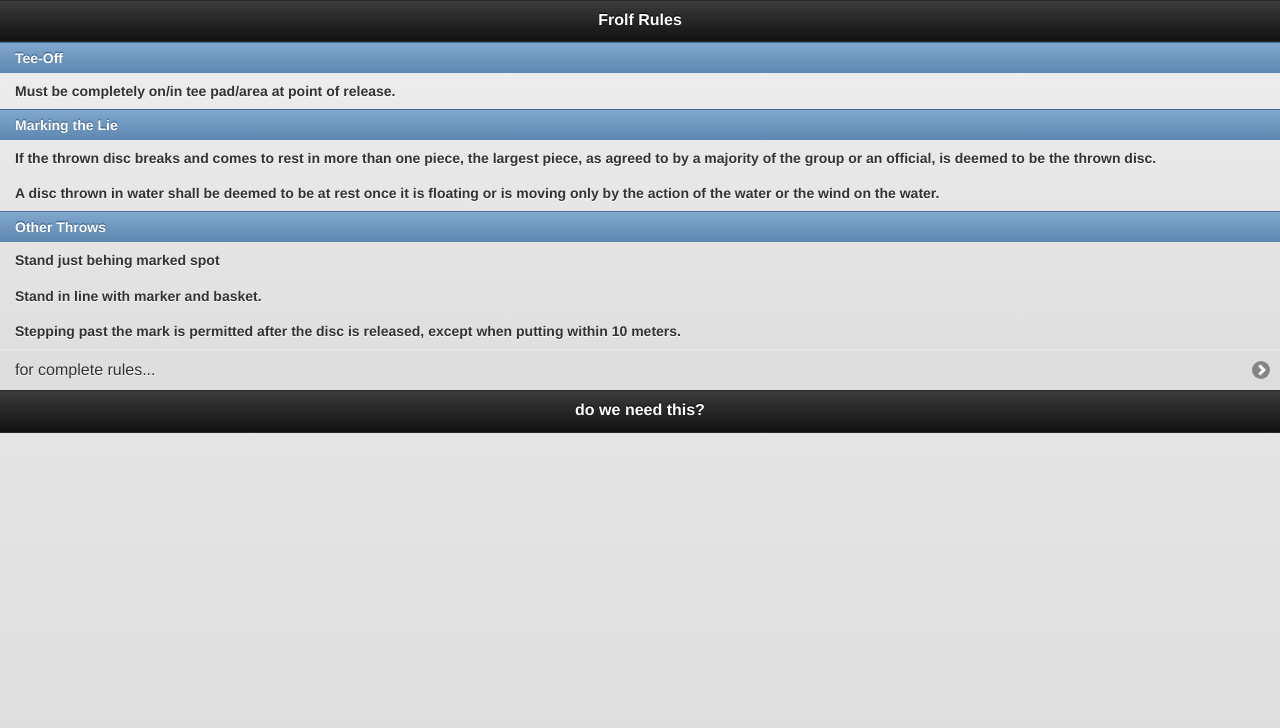
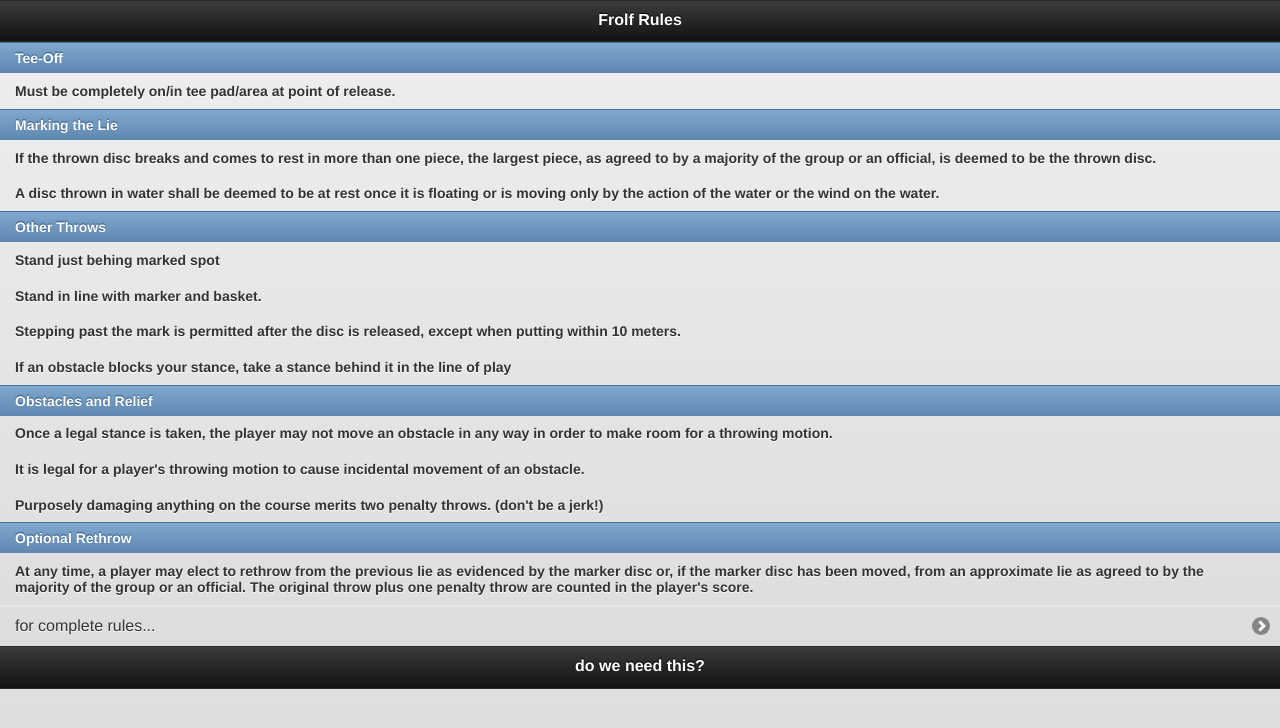
Before and after one commit to aeischeid/frolf-stats, a plain HTML site: page html/rules.html in a window 1280 px wide. Drawn offline with Linux system fonts and the light colour scheme; files that its build step writes are made by us from their sources; files whose address does not match are found by name.

Commit message:
more rule content

```diff
--- a/html/rules.html
+++ b/html/rules.html
@@ -33,6 +33,14 @@ by the action of the water or the wind on the water.</li>
 			<li>Stand in line with marker and basket.</li>
 			<li>Stepping past the mark is permitted after the disc is released, except when
 putting within 10 meters.</li>
+			<li>If an obstacle blocks your stance, take a stance behind it in the line of play</li>
+			<li data-role="list-divider">Obstacles and Relief</li>
+			<li>Once a legal stance is taken, the player may not move an obstacle in any way in order to make room for a throwing motion.</li>
+			<li>It is legal for a player's throwing motion to cause incidental movement of an obstacle.</li>
+			<li>Purposely damaging anything on the course merits two penalty throws. (don't be a jerk!)</li>
+			<li data-role="list-divider">Optional Rethrow</li>
+			<li>At any time, a player may elect to rethrow from the previous lie as evidenced by the marker disc or, if the marker disc has been moved, from an approximate lie as agreed to by the majority of the group or an official. The original throw plus one penalty throw are counted in the player's score.</li>
+
 			<li><a href="http://www.pdga.com/rules">for complete rules...</a></li>
 		</ul>
 	</div><!-- /content -->
```
